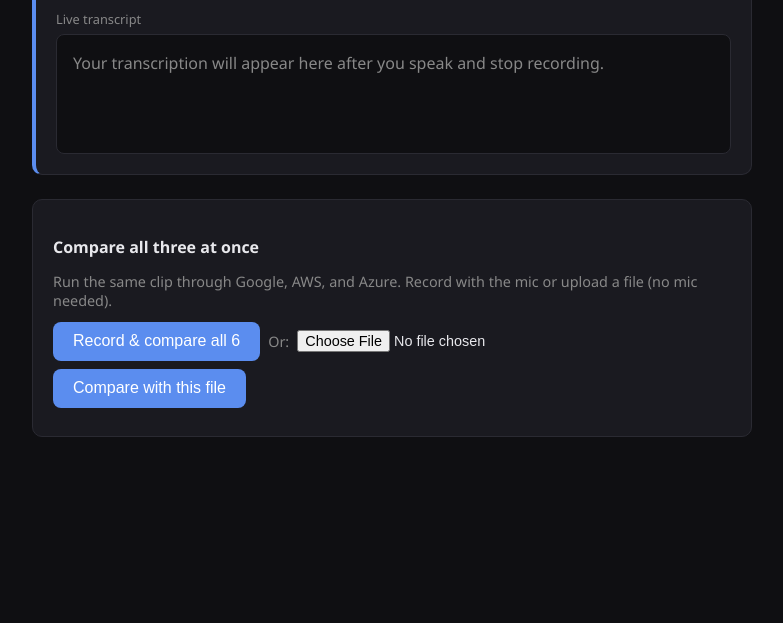
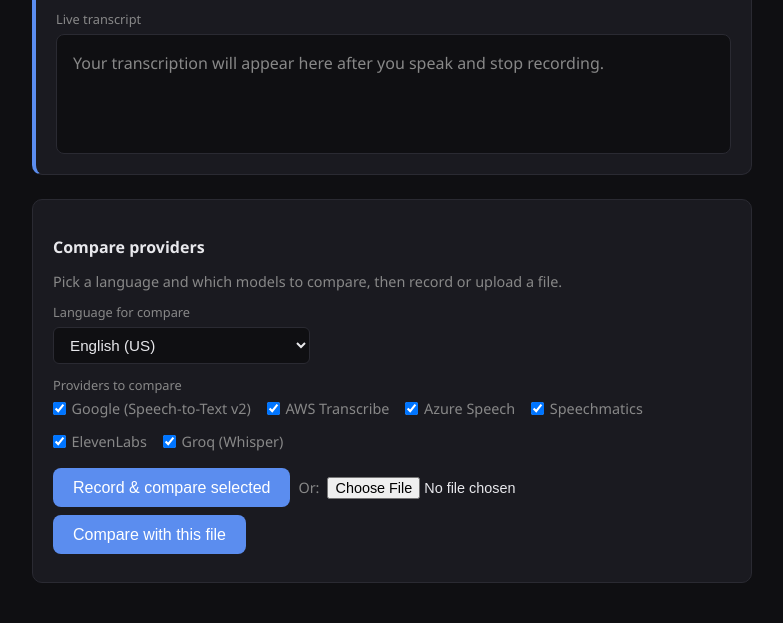
Before and after one commit to botbotaiagency-wq/SST, a Flask app: page / in a window 1280 px wide. Shown: the part 553-1176 px from the top of the page, without its empty margins (248-1031 px from the left). Before the commit the page ends 990 px from the top, so only its background shows below. Run offline with Flask 3, Linux system fonts and the light colour scheme.

Commit message:
Compare: add language selector and provider checkboxes
Made-with: Cursor

```diff
--- a/app.py
+++ b/app.py
@@ -245,7 +245,18 @@ def log_request():
 
 @app.route("/")
 def index():
-    return render_template("index.html", languages=SUPPORTED_LANGUAGES)
+    return render_template(
+        "index.html",
+        languages=SUPPORTED_LANGUAGES,
+        compare_providers=[
+            ("google", "Google (Speech-to-Text v2)"),
+            ("aws", "AWS Transcribe"),
+            ("azure", "Azure Speech"),
+            ("speechmatics", "Speechmatics"),
+            ("elevenlabs", "ElevenLabs"),
+            ("groq", "Groq (Whisper)"),
+        ],
+    )
 
 
 def _safe_unlink(path: Path, label: str = "file") -> None:
--- a/templates/index.html
+++ b/templates/index.html
@@ -126,6 +126,10 @@
     .compare-item .name { font-weight: 600; color: var(--accent); margin-bottom: 0.25rem; }
     .compare-item .text { font-size: 0.95rem; }
     .compare-item .meta { font-size: 0.8rem; color: var(--muted); margin-top: 0.25rem; }
+    .compare-providers-label { display: block; font-size: 0.8rem; color: var(--muted); margin-bottom: 0.35rem; }
+    .compare-providers-list { display: flex; flex-wrap: wrap; gap: 0.5rem 1rem; align-items: center; }
+    .compare-provider-cb-label { display: inline-flex; align-items: center; gap: 0.35rem; font-size: 0.9rem; cursor: pointer; }
+    .compare-provider-cb-label input { margin: 0; }
     .upload-row { margin-top: 0.75rem; display: flex; align-items: center; gap: 0.5rem; flex-wrap: wrap; }
     .upload-row input[type="file"] { font-size: 0.9rem; color: var(--text); }
     .help { font-size: 0.8rem; color: var(--muted); margin-top: 0.5rem; }
@@ -176,10 +180,28 @@
     </div>
 
     <div class="card compare-section">
-      <h3>Compare all three at once</h3>
-      <p class="subtitle" style="margin-bottom: 0.75rem;">Run the same clip through Google, AWS, and Azure. Record with the mic or upload a file (no mic needed).</p>
+      <h3>Compare providers</h3>
+      <p class="subtitle" style="margin-bottom: 0.75rem;">Pick a language and which models to compare, then record or upload a file.</p>
+      <div class="row" style="margin-bottom: 0.75rem;">
+        <div>
+          <label for="compareLanguage">Language for compare</label>
+          <select id="compareLanguage">
+            {% for code, name in languages %}
+            <option value="{{ code }}" {% if code == 'en-US' %}selected{% endif %}>{{ name }}</option>
+            {% endfor %}
+          </select>
+        </div>
+      </div>
+      <div class="compare-providers-row" style="margin-bottom: 0.75rem;">
+        <label class="compare-providers-label">Providers to compare</label>
+        <div class="compare-providers-list">
+          {% for value, label in compare_providers %}
+          <label class="compare-provider-cb-label"><input type="checkbox" class="compare-provider-cb" value="{{ value }}" checked /> {{ label }}</label>
+          {% endfor %}
+        </div>
+      </div>
       <div class="upload-row" style="margin-bottom: 0.5rem;">
-        <button type="button" class="btn" id="compareBtn">Record & compare all 6</button>
+        <button type="button" class="btn" id="compareBtn">Record & compare selected</button>
         <span style="color: var(--muted); font-size: 0.9rem;">Or:</span>
         <input type="file" id="compareFile" accept="audio/*" />
         <button type="button" class="btn" id="compareFileBtn">Compare with this file</button>
@@ -199,6 +221,7 @@
     const compareFileBtn = document.getElementById('compareFileBtn');
     const compareFileInput = document.getElementById('compareFile');
     const compareResults = document.getElementById('compareResults');
+    const compareLanguageSelect = document.getElementById('compareLanguage');
 
     let mediaRecorder = null;
     let stream = null;
@@ -470,11 +493,17 @@
     });
 
     async function runCompareWithBlob(blob) {
-      const language = languageSelect.value;
+      const language = compareLanguageSelect.value;
+      const providerCheckboxes = document.querySelectorAll('.compare-provider-cb:checked');
+      const providers = Array.from(providerCheckboxes).map(cb => cb.value);
+      if (providers.length === 0) {
+        setStatus('Select at least one provider to compare.', 'error');
+        return;
+      }
       compareResults.innerHTML = '';
-      setStatus('Comparing with all providers…', '');
+      setStatus('Comparing ' + providers.length + ' provider(s)…', '');
       const filename = blob instanceof File ? blob.name : (blob.name || 'audio.wav');
-      for (const prov of ['google', 'aws', 'azure', 'speechmatics', 'elevenlabs', 'groq']) {
+      for (const prov of providers) {
         const form = new FormData();
         form.append('audio', blob, filename.endsWith('.wav') ? filename : 'audio.wav');
         form.append('language', language);
```
